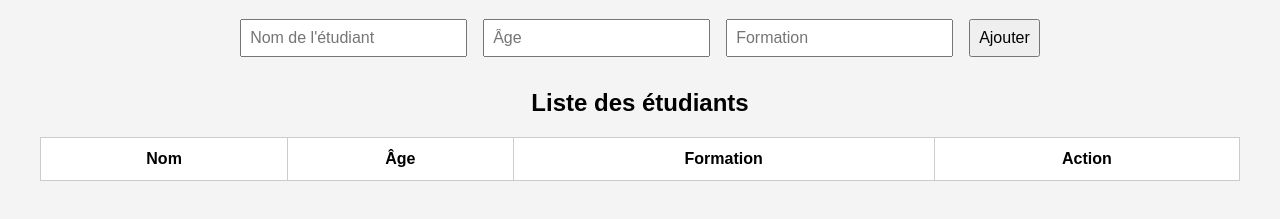
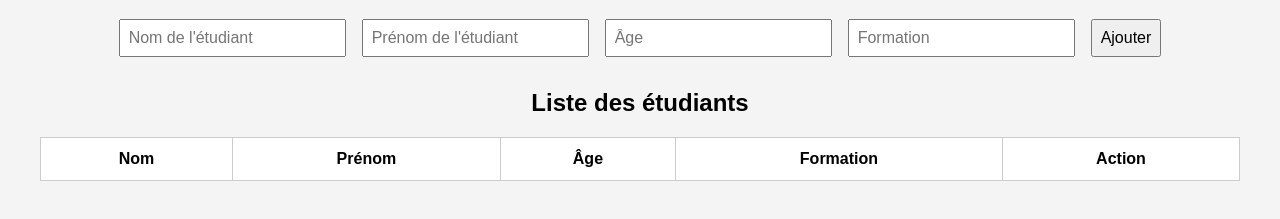
Before and after one commit to MardKot/gestion-etudiants, a plain HTML site: page index.html in a window 1280 px wide. Shown: the part 101-320 px from the top of the page. Drawn offline with Linux system fonts and the light colour scheme.

Commit message:
Update index.html

```diff
--- a/index.html
+++ b/index.html
@@ -9,7 +9,8 @@
   <h1>Gestion des Étudiants</h1>
 
   <form id="student-form">
-    <input type="text" id="name" placeholder="Nom de l'étudiant" required>
+    <input type="text" id="lastname" placeholder="Nom de l'étudiant" required>
+    <input type="text" id="firstname" placeholder="Prénom de l'étudiant" required>
     <input type="number" id="age" placeholder="Âge" required>
     <input type="text" id="course" placeholder="Formation" required>
     <button type="submit">Ajouter</button>
@@ -20,6 +21,7 @@
     <thead>
       <tr>
         <th>Nom</th>
+        <th>Prénom</th>
         <th>Âge</th>
         <th>Formation</th>
         <th>Action</th>
```
